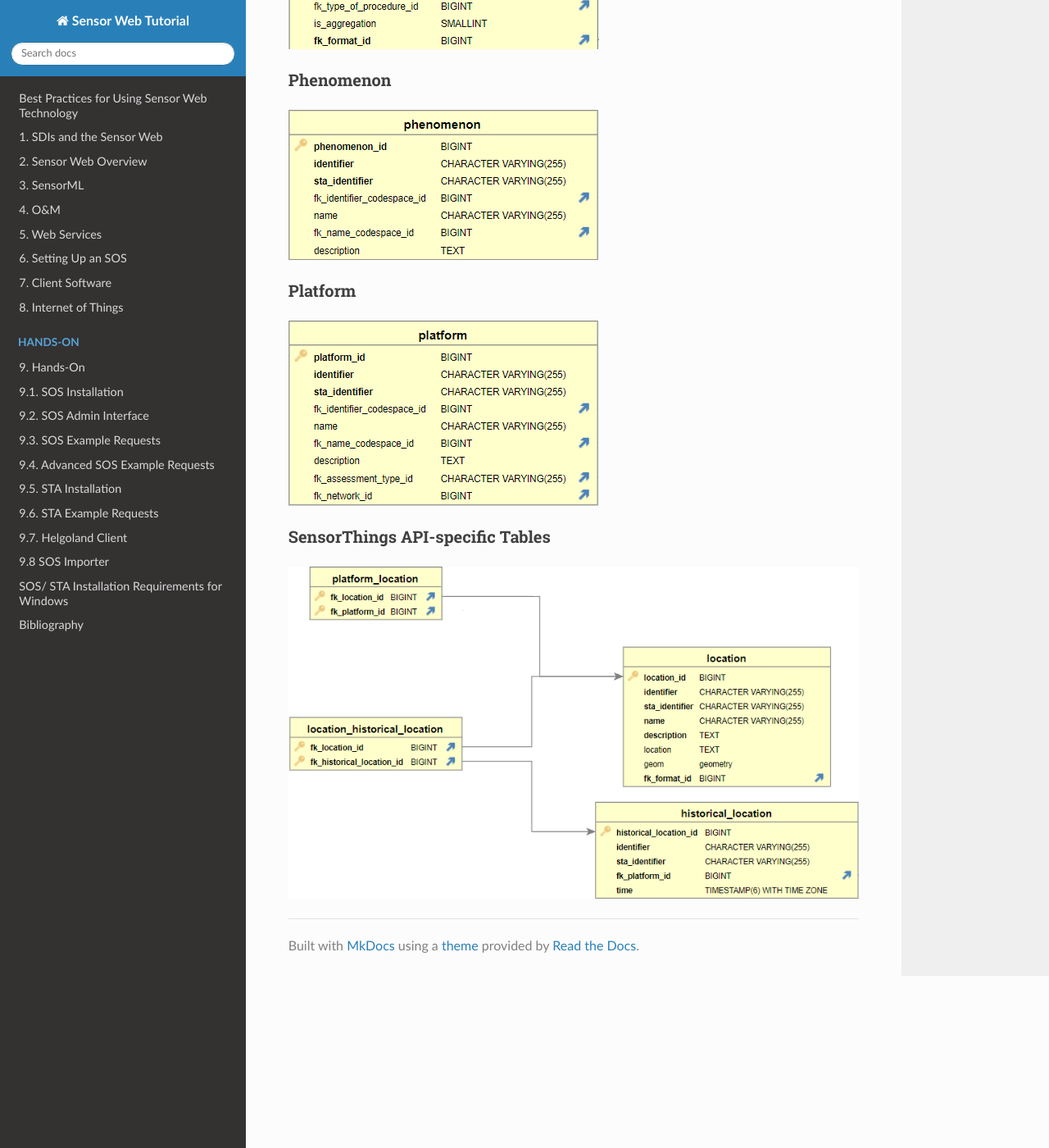
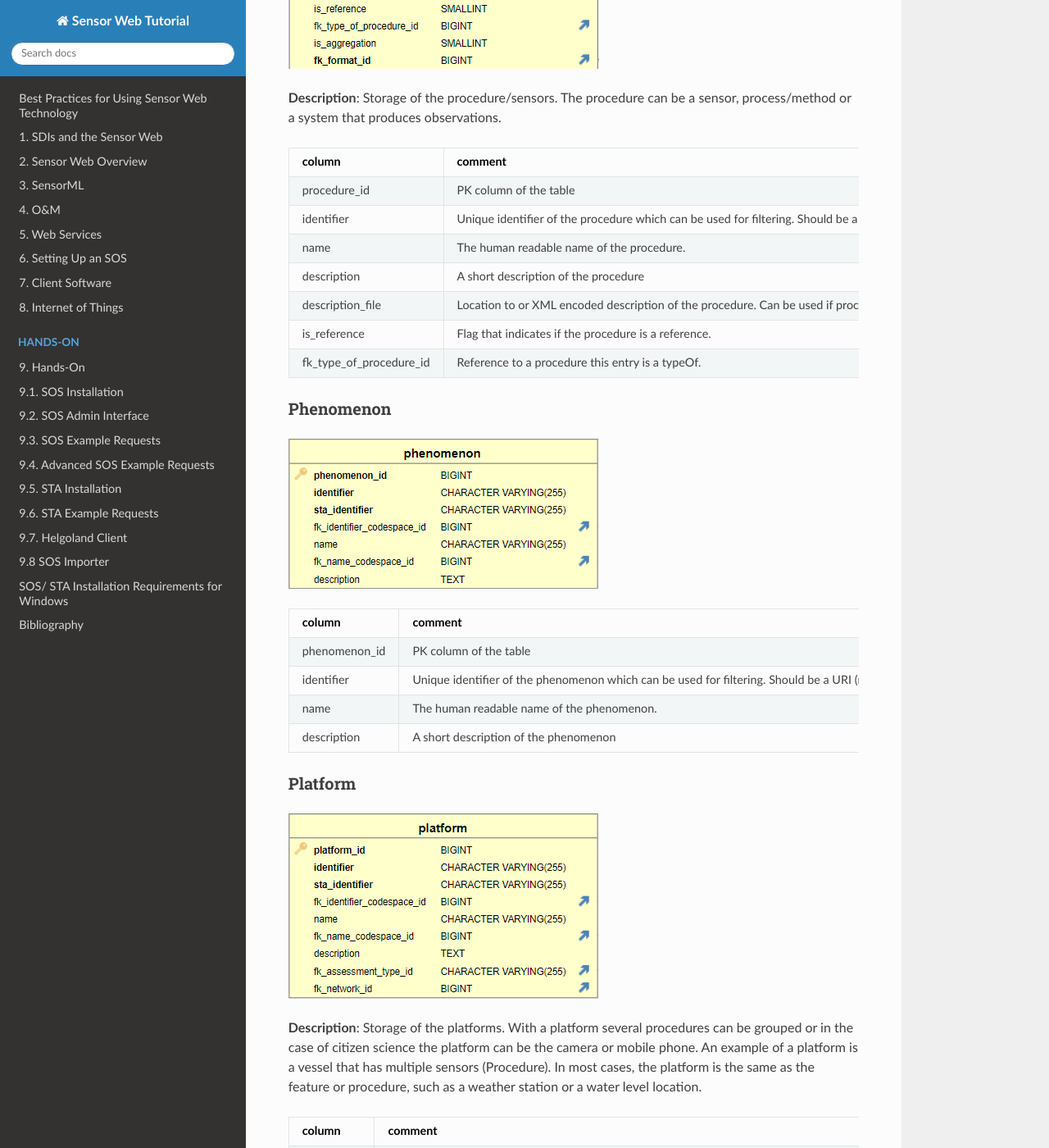
Before and after one commit to 52North/sensor-web-tutorial, an MkDocs documentation site: the page built from docs/06a_execise_db_modelling.md, in a window 1280 px wide and 1400 px high, scrolled down 8589 px. Shown: the whole window at 82% size. Built offline with MkDocs 1.6.1, drawn with Linux system fonts in a browser that asks for light colours; nearby versions of some CDN libraries; some of the changed text lies outside the part shown.

Commit message:
Update 06a_execise_db_modelling.md

```diff
--- a/docs/06a_execise_db_modelling.md
+++ b/docs/06a_execise_db_modelling.md
@@ -144,6 +144,7 @@ After this general introduction, we will now have a closer look at the different
 
 ### Offering
 ![DB_Model_Offering.png](images/DB_Model_Offering.png "Overview of the Offering table")
+
 **Description**: Storage of the offerings which is required by the SOS. An offering is used in SOS to group records according to specific criteria. In the INSPIRE context, an offering is an "INSPRE spatial dataset," an identifiable collection of spatial data.
 
 | column | comment | NOT-NULL | default | SQL type |
@@ -163,12 +164,39 @@ After this general introduction, we will now have a closer look at the different
 ### Procedure
 ![DB_Model_Procedure.png](images/DB_Model_Procedure.png "Overview of the Procedure table")
 
+**Description**: Storage of the procedure/sensors. The procedure can be a sensor, process/method or a system that produces observations.
+
+| column | comment | NOT-NULL | default | SQL type |
+| --- | --- | --- | --- | --- |
+| procedure_id | PK column of the table | true | - | int8 |
+| identifier | Unique identifier of the procedure which can be used for filtering. Should be a URI, UUID. E.g. http://www.example.org/123, 123-321 | true | - | varchar(255) |
+| name | The human readable name of the procedure. | false | - | varchar(255) | string |
+| description | A short description of the procedure | false | - | text |
+| description_file | Location to or XML encoded description of the procedure. Can be used if procedure history is not supported. | false | - | text |
+| is_reference | Flag that indicates if the procedure is a reference. | false | 0 | int2 |
+| fk_type_of_procedure_id | Reference to a procedure this entry is a typeOf. | false | - | int8 |
+
 ### Phenomenon
 ![DB_Model_Phenomenon.png](images/DB_Model_Phenomenon.png "Overview of the Phenomenon table")
+
+| column | comment | NOT-NULL | default | SQL type |
+| --- | --- | --- | --- | --- |
+| phenomenon_id | PK column of the table | true | - | int8 |
+| identifier | Unique identifier of the phenomenon which can be used for filtering. Should be a URI (reference to a vacabulary entry), UUID. E.g. http://www.example.org/123, 123-321 | true | - | varchar(255) |
+| name | The human readable name of the phenomenon. | false | - | varchar(255) |
+| description | A short description of the phenomenon | false | - | text |
 
 ### Platform
 ![DB_Model_Platform.png](images/DB_Model_Platform.png "Overview of the Platform table")
 
+**Description**: Storage of the platforms. With a platform several procedures can be grouped or in the case of citizen science the platform can be the camera or mobile phone. An example of a platform is a vessel that has multiple sensors (Procedure). In most cases, the platform is the same as the feature or procedure, such as a weather station or a water level location.
+
+| column | comment | NOT-NULL | default | SQL type |
+| --- | --- | --- | --- | --- |
+| platform_id | PK column of the table | true | - | int8 |
+| identifier | Unique identifier of the platform which can be used for filtering. Should be a URI, UUID. E.g. http://www.example.org/123, 123-321 | true | - | varchar(255) |
+| name | The human readable name of the platform. | false | - | varchar(255) |
+| description | A short description of the platform | false | - | text |
 
 ### SensorThings API-specific Tables
 ![DB_Model_STA_Tables.png](images/DB_Model_STA_Tables.png "Overview of the SensorThings API-specic tables")
```
